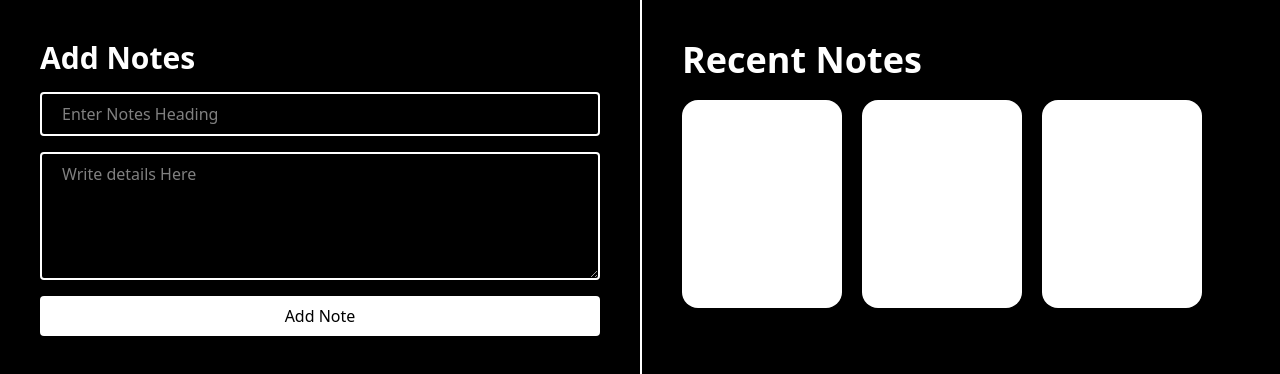
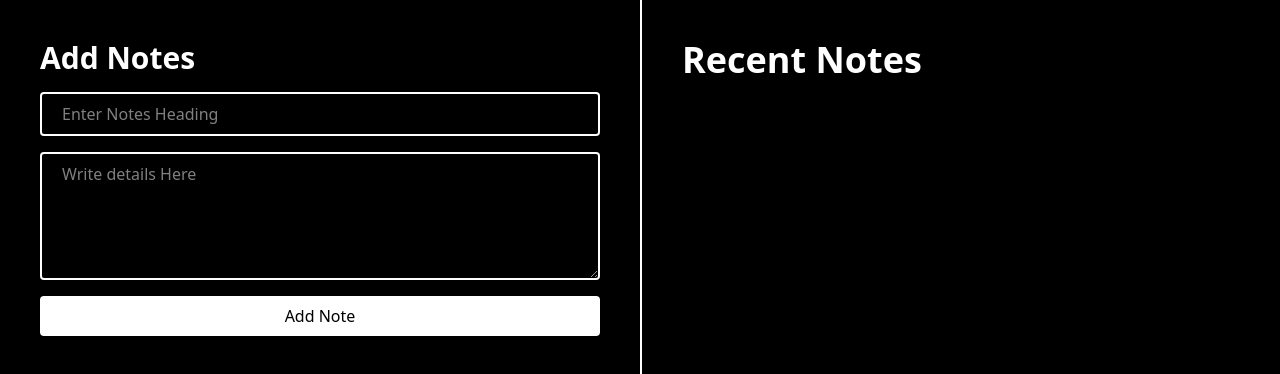
Before and after one commit to PiyushMishraX/ReactJS, a React (Vite) app in the folder note-app-13/: page / in a window 1280 px wide. Shown: the top 374 px of the page. Built offline with nearby package versions, Linux system fonts and the light colour scheme.

Commit message:
add divs

```diff
--- a/note-app-13/src/App.jsx
+++ b/note-app-13/src/App.jsx
@@ -20,7 +20,7 @@ const App = () => {
     copyTask.push({title,details})
     setTask(copyTask)
 
-    console.log(task);
+    console.log(task); // use batch update to see the changed value from set task / if it works
     console.log(copyTask);
 
 
@@ -80,9 +80,12 @@ const App = () => {
       <div className="lg:w-1/2 gap-5 lg:border-l-2 flex-wrap p-10">
         <h1 className=" text-4xl font-bold    ">Recent Notes</h1>
         <div className=" flex  flex-wrap gap-5 mt-5 h-full overflow-auto">
-          <div className="h-52 w-40 rounded-2xl bg-white"></div>
-          <div className="h-52 w-40 rounded-2xl bg-white"></div>
-          <div className="h-52 w-40 rounded-2xl bg-white"></div>
+          {/* <div className="h-52 w-40 rounded-2xl bg-white"></div> */}
+
+          {task.map(function(){
+            // return 'Hello'
+            return <div className="h-52 w-40 rounded-2xl bg-white"></div>
+          })}
         </div>
       </div>
     </div>
```
